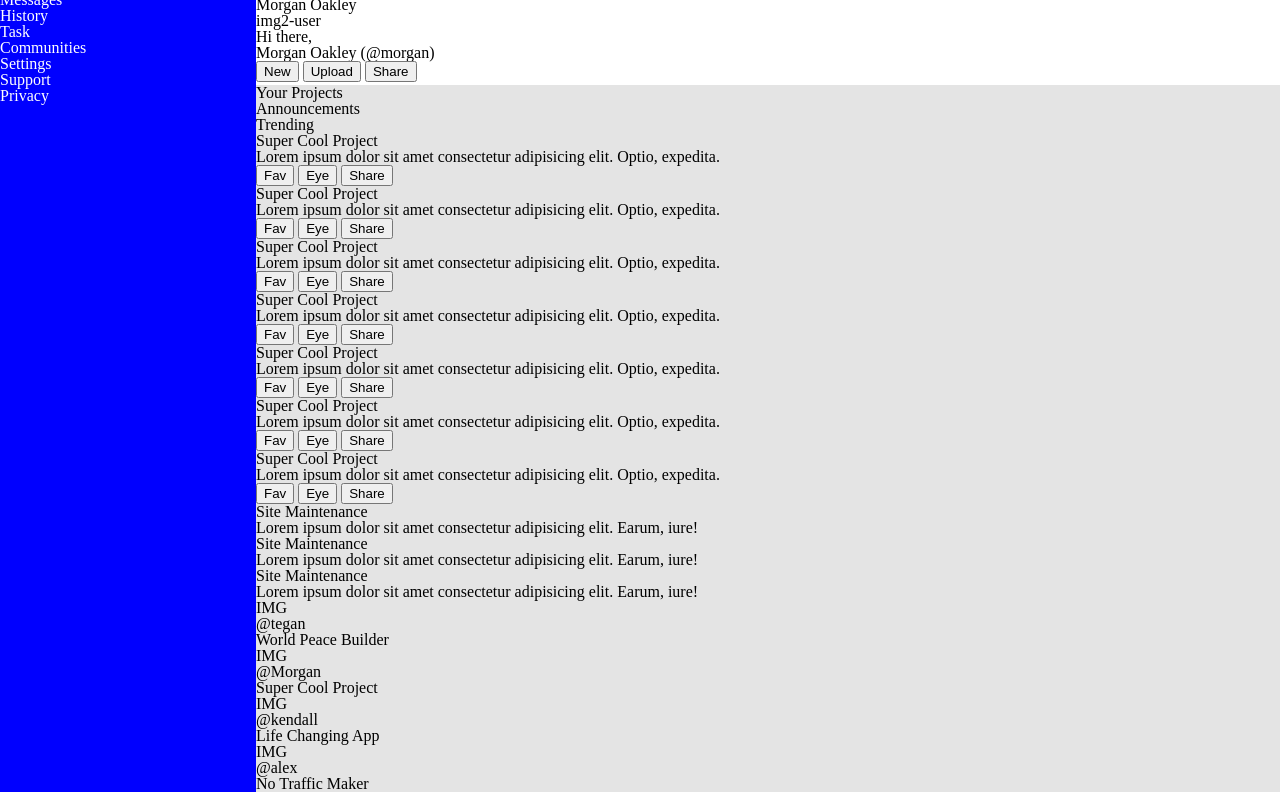
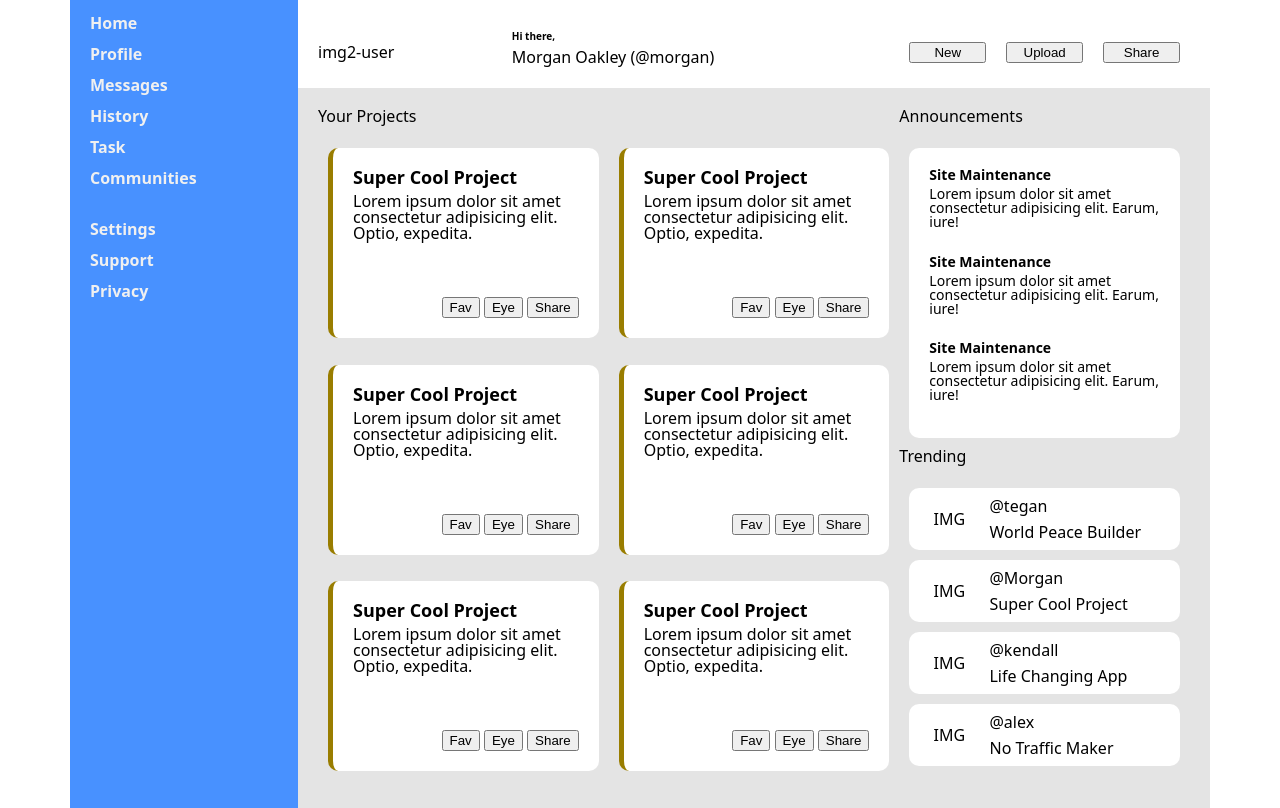
Before and after one commit to jvictormorais/admin-dashboard-odinproject, a plain HTML site: page index.html in a window 1280 px wide. Shown: the part 56-864 px from the top of the page. Drawn offline with Linux system fonts and the light colour scheme.

Commit message:
Do first version of style and minor changes to index

```diff
--- a/index.html
+++ b/index.html
@@ -54,51 +54,56 @@
                 <div class="card">
                     <p class="title">Super Cool Project</p>
                     <p>Lorem ipsum dolor sit amet consectetur adipisicing elit. Optio, expedita.</p>
+                    <div class="btns">
                         <button>Fav</button>
                         <button>Eye</button>
                         <button>Share</button>
                     </div>
+                </div>
                 <div class="card">
                     <p class="title">Super Cool Project</p>
                     <p>Lorem ipsum dolor sit amet consectetur adipisicing elit. Optio, expedita.</p>
+                    <div class="btns">
                         <button>Fav</button>
                         <button>Eye</button>
                         <button>Share</button>
                     </div>
+                </div>
                 <div class="card">
                     <p class="title">Super Cool Project</p>
                     <p>Lorem ipsum dolor sit amet consectetur adipisicing elit. Optio, expedita.</p>
+                    <div class="btns">
                         <button>Fav</button>
                         <button>Eye</button>
                         <button>Share</button>
                     </div>
+                </div>
                 <div class="card">
                     <p class="title">Super Cool Project</p>
                     <p>Lorem ipsum dolor sit amet consectetur adipisicing elit. Optio, expedita.</p>
+                    <div class="btns">
                         <button>Fav</button>
                         <button>Eye</button>
                         <button>Share</button>
                     </div>
+                </div>
                 <div class="card">
                     <p class="title">Super Cool Project</p>
                     <p>Lorem ipsum dolor sit amet consectetur adipisicing elit. Optio, expedita.</p>
+                    <div class="btns">
                         <button>Fav</button>
                         <button>Eye</button>
                         <button>Share</button>
                     </div>
+                </div>
                 <div class="card">
                     <p class="title">Super Cool Project</p>
                     <p>Lorem ipsum dolor sit amet consectetur adipisicing elit. Optio, expedita.</p>
+                    <div class="btns">
                         <button>Fav</button>
                         <button>Eye</button>
                         <button>Share</button>
                     </div>
-                <div class="card">
-                    <p class="title">Super Cool Project</p>
-                    <p>Lorem ipsum dolor sit amet consectetur adipisicing elit. Optio, expedita.</p>
-                    <button>Fav</button>
-                    <button>Eye</button>
-                    <button>Share</button>
                 </div>
             </div>
             <div class="announc-card">
--- a/style.css
+++ b/style.css
@@ -1,21 +1,193 @@
+html {
+    display: flex;
+ justify-content: center;
+}
+
+body {
+    max-width: 1140px;
+    display: flex;
+    justify-content: center;
+}
+
 .container {
     display: grid;
     grid-template-columns: 1fr 4fr;
     grid-template-rows: 1fr 5fr;
+    font-family: system-ui, -apple-system, BlinkMacSystemFont, 'Segoe UI', Roboto, Oxygen, Ubuntu, Cantarell, 'Open Sans', 'Helvetica Neue', sans-serif;
 }
 
+/* Dashboard Start */
+
 .dashboard {
-    background-color: blue;
-    color: white;
+    background-color: rgb(72, 145, 255);
+    color: rgb(240, 240, 240);
     grid-row: 1 / 3;
+    font-weight: 600;
+    font-size: 16px;
+    padding: 20px;
+    display: grid;
+    grid-template-rows: min-content min-content min-content;
+    gap: 35px;
 }
+
+.menu1 ul {
+    display: grid;
+    gap: 15px;
+}
+
+.menu2 ul {
+    display: grid;
+    gap: 15px;
+}
+
+/* Dashboard End */
+
+/* User Start*/
 
 .user {
     grid-column: 2 /3;
+    display: grid;
+    grid-template-rows: 1fr 1fr;
 }
+
+.firstbar {
+    grid-row: 1/2;
+    display: grid;
+    grid-template-columns: 8fr 1fr 1fr 2fr;
+    padding: 20px;
+    align-items: center;
+}
+
+.firstbar input {
+    width: 90%;
+    background-color: rgb(245, 245, 245);
+    border: solid 1px rgb(196, 196, 196);
+    border-radius: 11px;
+    height: 20px;
+
+}
+
+.secondbar {
+    grid-row: 2/3;
+    display: grid;
+    grid-template-columns: 2fr 4fr 1fr 1fr 1fr;
+    grid-template-rows: 1fr 2fr ;
+    padding: 0 20px;
+    align-items: center;
+
+}
+
+.img2-user, .secondbar button {
+    grid-row: span 2;
+}
+
+.secondbar button {
+    margin: 0 10px;
+}
+
+.welcome-msg {
+    grid-row: 1/2;
+    grid-column: 2/3;
+    font-size: 10px;
+    font-weight: 600;
+    margin-bottom: -15px;
+
+}
+
+.username2 {
+    grid-row: 2/3;
+    grid-column: 2/3;
+    margin-top: -15px;
+}
+
+/* User End */
+
+/* Content Start */
 
 .content {
     background-color: rgb(228, 228, 228);
     grid-column: 2/3;
     grid-row: 2/3;
+    display: grid;
+    grid-template-columns: 4fr 2fr;
+    grid-template-rows: 30px 1fr 30px 1fr;
+    padding: 20px;
 }
+
+.yourprojects {
+    grid-column: 1/2;
+    grid-row: 1/2;
+}
+
+.projects {
+    grid-column: 1/2;
+    grid-row: 2/5;
+    display: grid;
+    grid-template-columns: repeat(auto-fit,minmax(230px,1fr));
+}
+
+.announc-card {
+    grid-column: 2/3;
+    grid-row: 2/3;
+    background-color: white;
+    padding: 20px;
+    display: grid;
+    gap: 10px;
+    border-radius: 10px;
+    margin: 10px;
+}
+
+.a-title {
+    font-size: 16px;
+    font-weight: 700;
+    margin-bottom: 5px;
+}
+
+.announc-card p{
+    font-size: 14px;
+
+}
+
+.card{
+    background-color: white;
+    margin: 10px;
+    padding: 20px;
+    display: grid;
+    grid-template-rows: 25px repeat(2,1fr);
+    height: 150px;
+    border-radius: 10px;
+    border-left: 5px solid rgb(153, 125, 0);
+}
+
+.btns {
+    align-self: end;
+    justify-self: end;
+}
+
+.title {
+    font-size: 18px;
+    font-weight: 600;
+}
+
+.trend-content{
+    background-color: white;
+    padding: 10px;
+    display: grid;
+    grid-template-columns: 1fr 3fr;
+    grid-template-rows: auto auto;
+    gap: 10px;
+    border-radius: 10px;
+    margin: 10px;
+}
+
+.trend-img {
+    grid-column: 1/2;
+    grid-row: 1/3;
+    align-self: center;
+    justify-self: center;
+
+}
+
+
+
+/* Content End */
```
Lines whose indentation alone changed are shown as unchanged.
